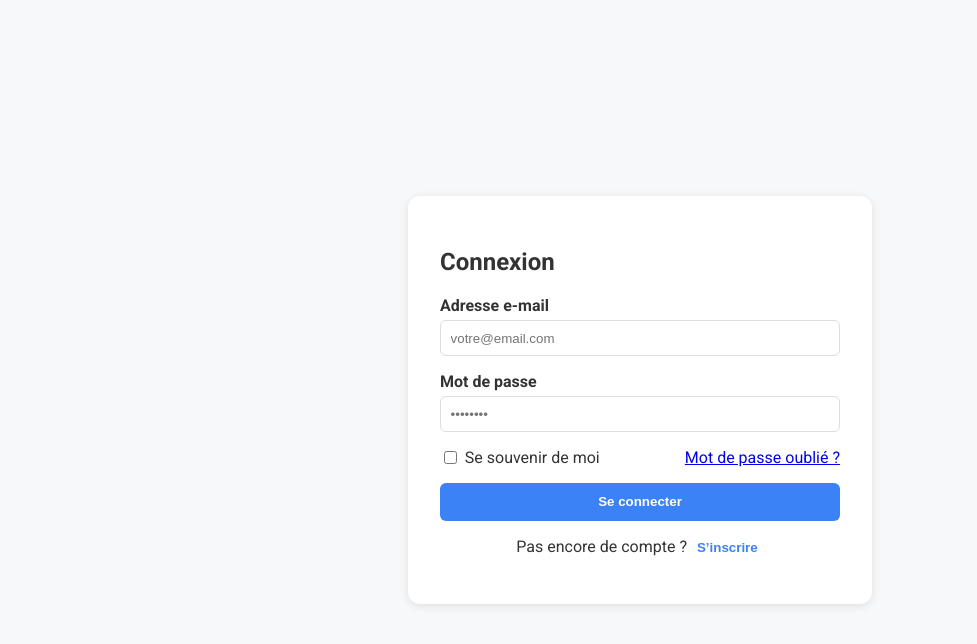
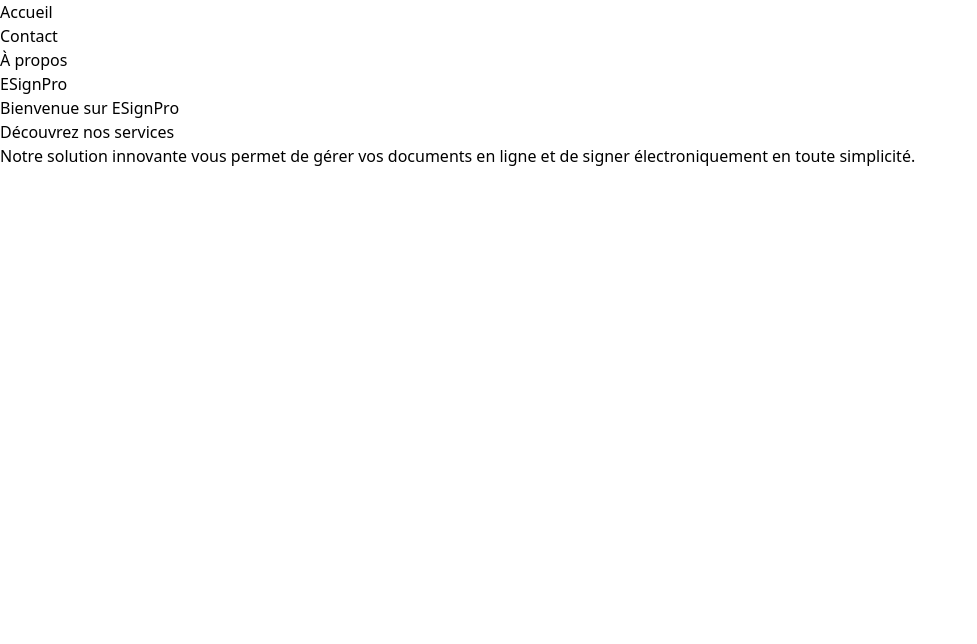
Before and after one commit to ZykeLaDebrouille/e-sign_pro, a React (Create React App) app in the folder front-end/: page / in a window 1280 px wide. Shown: the top 644 px of the page, without its empty margins (0-977 px from the left). Built offline with nearby package versions, Linux system fonts and the light colour scheme.

Commit message:
Update site branding and routing: change title to ESignPro, update HomePage greeting, and refactor AppRoutes

```diff
--- a/front-end/public/index.html
+++ b/front-end/public/index.html
@@ -3,7 +3,7 @@
   <head>
     <meta charset="UTF-8" />
     <meta name="viewport" content="width=device-width, initial-scale=1.0" />
-    <title>MonSite</title>
+    <title>ESignPro</title>
   </head>
   <body>
     <div id="root"></div>
--- a/front-end/src/routes/AppRoutes.js
+++ b/front-end/src/AppRoutes.js
@@ -3,26 +3,18 @@
 import Navbar from './components/Navbar';
 import HomePage from './components/HomePage';
 import ContactPage from './components/ContactPage';
+import AboutPage from './components/AboutPage';
 import ESignProPage from './components/ESignProPage';
-import LoginPage from './components/Auth/LoginPage';
-import RegisterPage from './components/Auth/RegisterPage';
 
 const AppRoutes = () => {
   return (
     <Router>
       <Navbar />
       <Routes>
-        {/* Pages publiques accessibles sans connexion */}
         <Route path="/" element={<HomePage />} />
         <Route path="/contact" element={<ContactPage />} />
         <Route path="/about" element={<AboutPage />} />
-        <Route path="/login" element={<LoginPage />} />
-        <Route path="/register" element={<RegisterPage />} />
-
-        {/* Page ESignPro accessible sans authentification */}
         <Route path="/esignpro" element={<ESignProPage />} />
-
-        {/* Redirection pour toute route inconnue */}
         <Route path="*" element={<Navigate to="/" replace />} />
       </Routes>
     </Router>
--- a/front-end/src/components/Auth/LoginForm.js
+++ b/front-end/src/components/Auth/LoginForm.js
@@ -53,7 +53,7 @@
           <input
             id="password"
             type="password"
-            placeholder="••••••••"
+            placeholder=""
             value={password}
             onChange={(e) => setPassword(e.target.value)}
             required
--- a/front-end/src/components/HomePage.js
+++ b/front-end/src/components/HomePage.js
@@ -5,7 +5,7 @@
     <div>
       <div className="hero">
         <div className="hero-content">
-          <h1>Bienvenue sur MonSite</h1>
+          <h1>Bienvenue sur ESignPro</h1>
         </div>
       </div>
       <div className="container">
--- a/front-end/src/components/Navbar.js
+++ b/front-end/src/components/Navbar.js
@@ -1,36 +1,14 @@
-import React, { useContext } from 'react';
-import { Link, useNavigate } from 'react-router-dom';
-import { AuthContext } from '../context/AuthContext';
+import React from 'react';
+import { Link } from 'react-router-dom';
 
 const Navbar = () => {
-  const { user, logout } = useContext(AuthContext);
-  const navigate = useNavigate();
-
-  const handleLogout = () => {
-    logout();
-    navigate('/');
-  };
-
   return (
-    <nav className="navbar bg-blue-600 text-white px-6 py-4 flex items-center justify-between">
-      <div className="logo font-bold text-xl">MonSite</div>
-      <ul className="flex space-x-4">
+    <nav>
+      <ul>
         <li><Link to="/">Accueil</Link></li>
-        <li><Link to="/esignpro">E-Sign Pro</Link></li>
         <li><Link to="/contact">Contact</Link></li>
         <li><Link to="/about">À propos</Link></li>
-        {user ? (
-          <>
-            <li>Bonjour, {user.username}</li>
-            <li>
-              <button onClick={handleLogout} className="bg-red-600 px-2 py-1 rounded">
-                Déconnexion
-              </button>
-            </li>
-          </>
-        ) : (
-          <li><Link to="/login">Connexion</Link></li>
-        )}
+        <li><Link to="/esignpro">ESignPro</Link></li>
       </ul>
     </nav>
   );
--- a/front-end/src/index.js
+++ b/front-end/src/index.js
@@ -1,7 +1,7 @@
 import React from 'react';
 import ReactDOM from 'react-dom/client';
-import App from './App';
-import './styles/App.css';
+import AppRoutes from './AppRoutes';
+import './index.css';
 
 const root = ReactDOM.createRoot(document.getElementById('root'));
-root.render(<App />);
+root.render(<AppRoutes />);
```
Also changed, not shown: front-end/src/components/ProtectedRoute.js (deleted, +0 -23 lines), front-end/src/index.css (+0 -1 lines), 11 other files (tests, documents, lock files or other folders).
